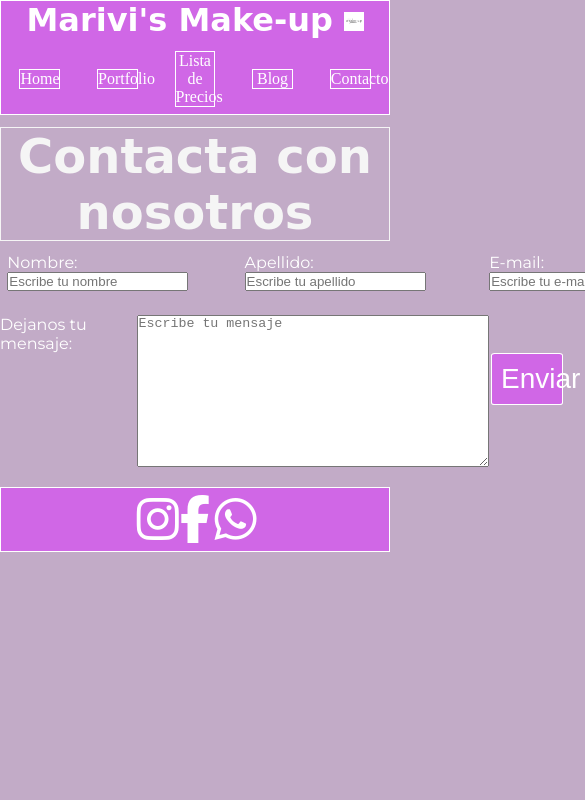
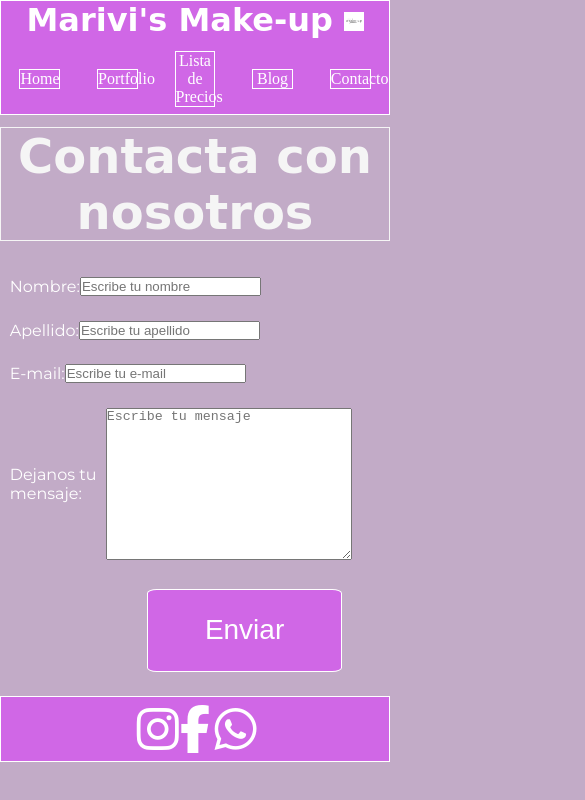
Before and after one commit to alvifernandez95/marivisMakeupLandingPage, a plain HTML site: page paginas/contacto.html in a window 390 px wide. Shown: the top 800 px of the page, 585 px wide, since content can reach past the window. Drawn offline with Linux system fonts and the light colour scheme; a web font is replaced by a local one.

Commit message:
Se agrego una media query para la vista mobile de la pagina de contacto. Allí se modificó la estructura GRID para estar optimizada para dispositivos moviles.

```diff
--- a/style.css
+++ b/style.css
@@ -401,4 +401,54 @@ label{
     margin-bottom: 3%;
     margin-left: 2%;
   }
+
+  .contenedorGridForm{
+    list-style: none;
+    display: grid;
+    grid-template-areas:
+    "nombre"
+    "apellido"
+    "email"
+    "mensaje"
+    "submit";
+  }
+
+  #submitButtonContainer{
+    margin-top: 5%;
+    display: flex;
+    align-items: center;
+    justify-content: center;
+  }
+
+  #nombreForm{
+    margin-left: 2%;
+    margin-top: 5%;
+    display: flex;
+    justify-content: left;
+  }
+
+  #apellidoForm{
+    margin-left: 2%;
+    margin-top: 5%;
+    display: flex;
+    justify-content: left;
+  }
+
+  #emailForm{
+    margin-left: 2%;
+    margin-top: 5%;
+    display: flex;
+    justify-content: left;
+  }
+
+  #mensajeForm{
+    margin-left: 2%;
+    grid-area: mensaje;
+    margin-top: 5%;
+    display: flex;
+    align-items: center;
+    justify-content: center;
+    width: 70%;
+  }
+
 }
```
